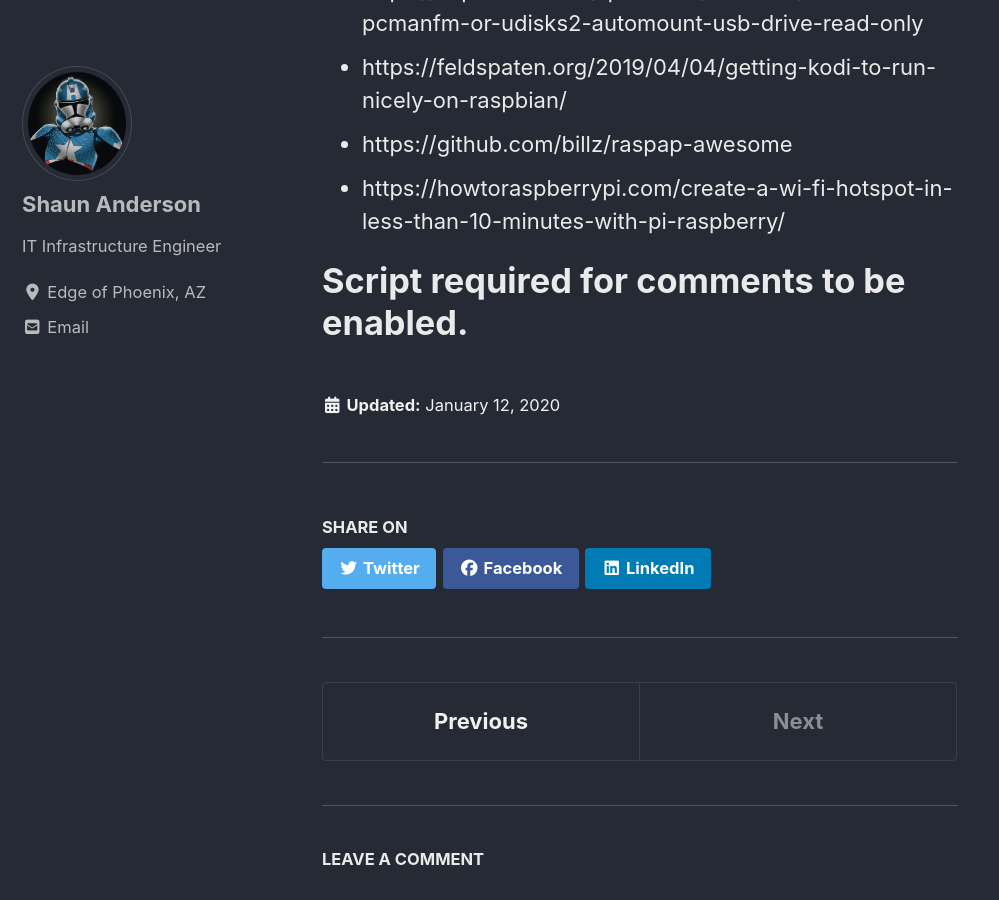
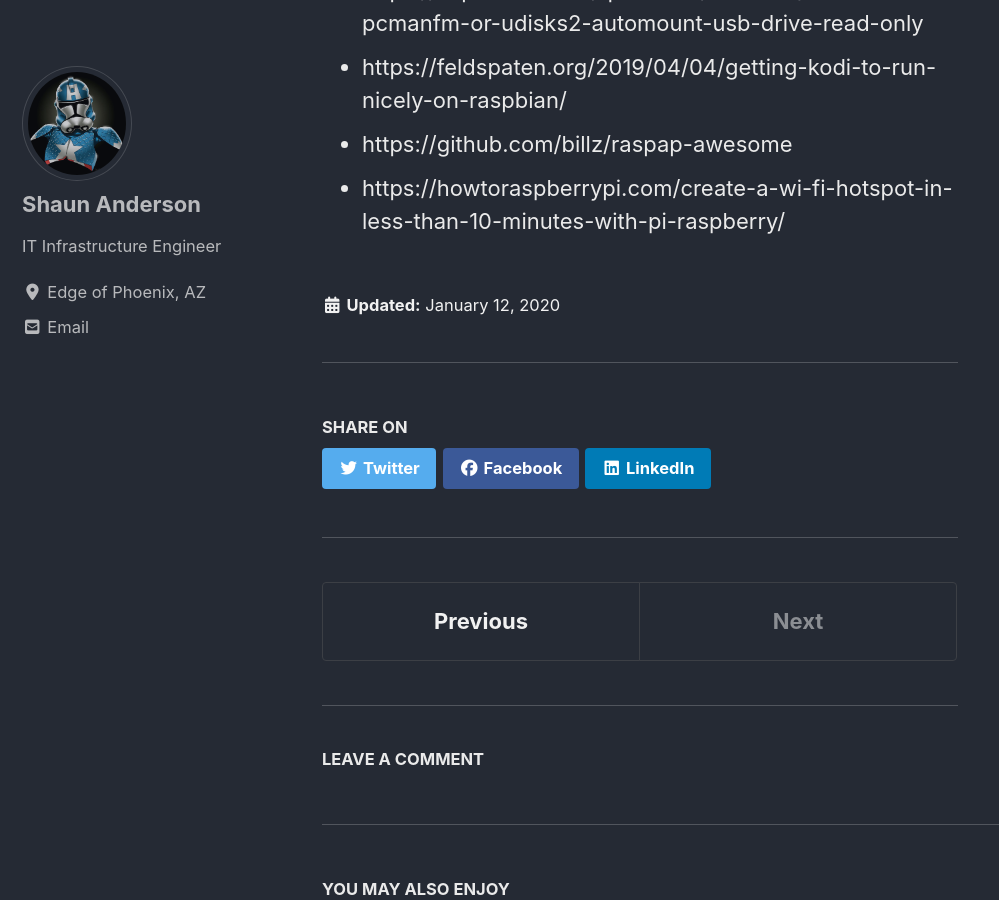
Before and after one commit to ShaunAndersonAZ/ShaunAndersonAZ.github.io, a Jekyll site: the page built from _posts/2020-01-12-Off-Grid-Kodi-Box.md, in a window 1280 px wide and 900 px high, scrolled down 3879 px. Shown: the whole window, without its empty margins (0-999 px from the left). Built offline with Jekyll 4.4.1, drawn with Linux system fonts in a browser that asks for light colours; cached includes are drawn as plain includes; nearby versions of some CDN libraries; comment, search, counter and statistics services are not loaded.

Commit message:
update script format

```diff
--- a/_posts/2020-01-12-Off-Grid-Kodi-Box.md
+++ b/_posts/2020-01-12-Off-Grid-Kodi-Box.md
@@ -90,9 +90,8 @@ WantedBy=multi-user.target
   - https://howtoraspberrypi.com/create-a-wi-fi-hotspot-in-less-than-10-minutes-with-pi-raspberry/
 
 
-# Script required for comments to be enabled.
 <script src="https://utteranc.es/client.js"
-        repo="[ENTER REPO HERE]"
+        repo="shaunandersonaz/shaunandersonaz.github.io"
         issue-term="pathname"
         theme="github-dark"
         crossorigin="anonymous"
```
Also changed, not shown: _posts/2020-01-07-My First Post.md (+1 -1 lines).
